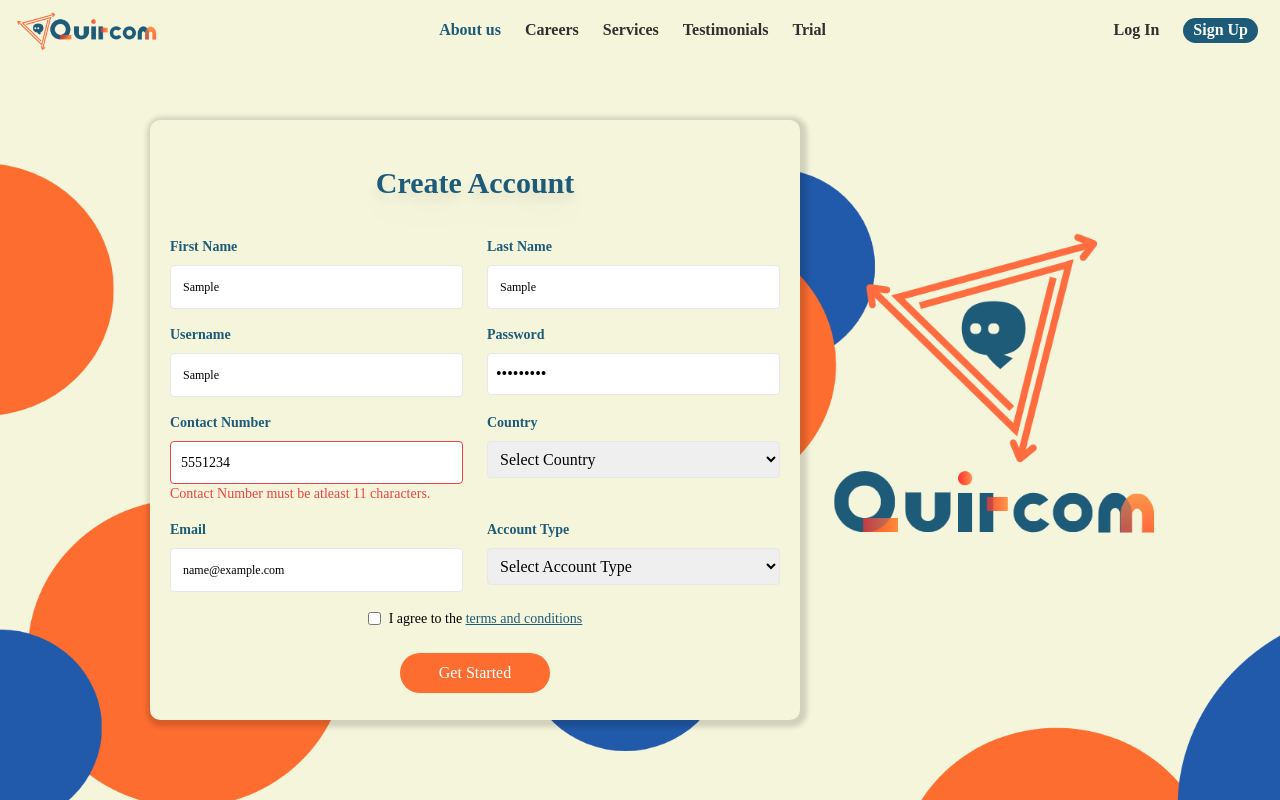
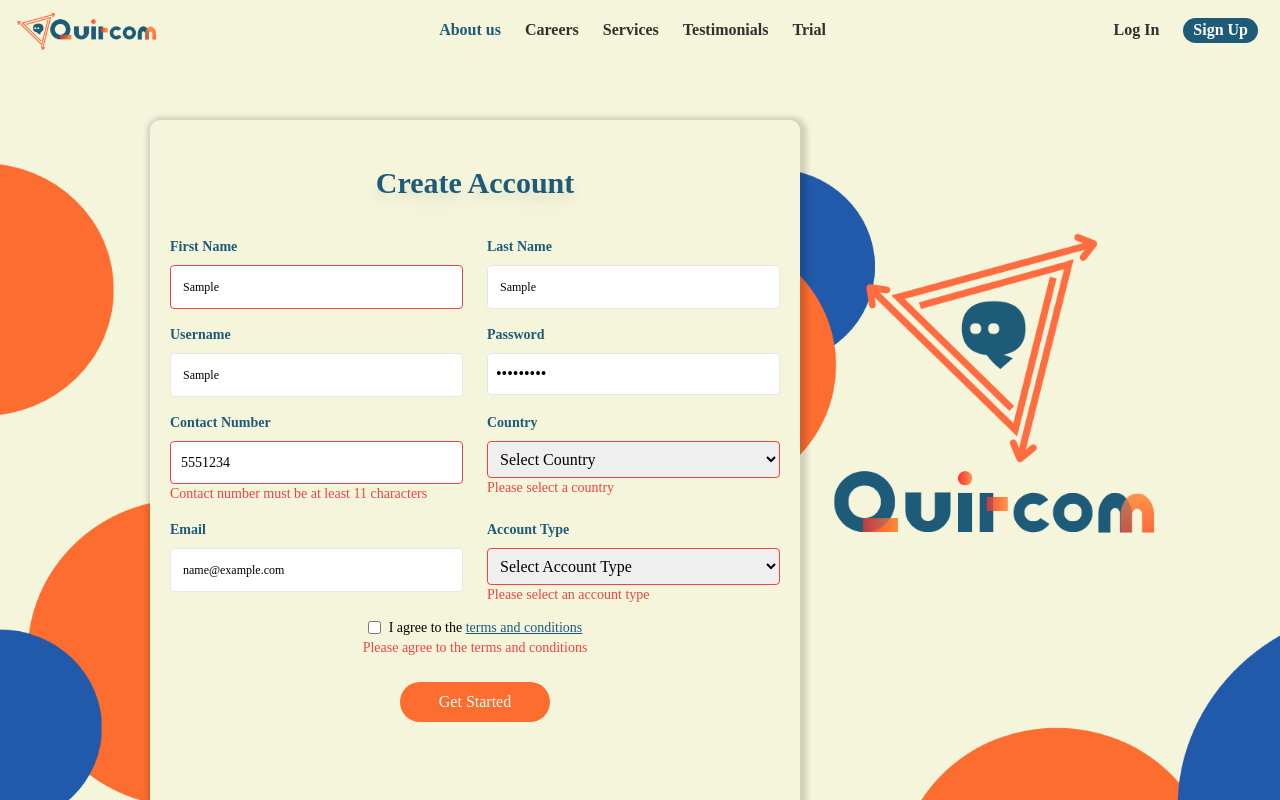
Before and after one commit to jianDeveloper/quircom, a React (Vite) app in the folder frontend/: page /registration in a window 1280 px wide. Both pictures are taken after typing "Sample", "Sample", "Sample", "Sample123", "5551234", "name@example.com" into the empty fields and a click on the button "Get Started". Shown: the top 800 px of the page. Built offline with nearby package versions, Linux system fonts and the light colour scheme.

Commit message:
Latest Update Backend

```diff
--- a/frontend/src/components/Reg.jsx
+++ b/frontend/src/components/Reg.jsx
@@ -41,6 +41,18 @@ const Reg = () => {
 
     // Validation checks
     const errors = {};
+    if (formData.firstName.length == 0) {
+      errors.firstName = 'Please input your first name'
+    }
+    if (formData.surName.length == 0) {
+      errors.surName = 'Please input your last name'
+    }
+    if (formData.userName.length == 0) {
+      errors.userName = 'Please input your username'
+    }
+    if (formData.passWord.length == 0) {
+      errors.passWord = 'Please input your password'
+    }
     if (formData.contactNum.length < 11) {
       errors.contactNum = 'Contact number must be at least 11 characters';
     }
@@ -76,7 +88,7 @@ const Reg = () => {
   return (
     <section className="">
       <div className="flex xl:none xl:justify-start h-screen mb-[200px] md:mb-0 justify-center" style={{background: `url(${BGreg})`, backgroundRepeat:'no-repeat', backgroundSize:'cover'}}>
-        <div className='flex flex-col mt-[60px] xl:ml-[150px] md:h-[600px] bg-[beige] bg-opacity-80 md:bg-[beige] w-screen md:w-[650px] px-[20px] py-[30px] rounded-[10px] md:shadow-[2px_2px_5px_5px_rgba(0,0,0,0.15)]'>
+        <div className='flex flex-col mt-[60px] xl:ml-[150px] md:h-[700px] bg-[beige] bg-opacity-80 md:bg-[beige] w-screen md:w-[650px] px-[20px] py-[30px] rounded-[10px] md:shadow-[2px_2px_5px_5px_rgba(0,0,0,0.15)]'>
         <h2 className='text-center mx-[20px] mt-[10px] text-[30px] text-[#1D5B79] font-extrabold drop-shadow-xl'>Create Account</h2>
           <div className="container mx-auto mt-8">
             <form className="w-full max-w-screen-ss mx-auto" onSubmit={handleSubmit}>
@@ -91,9 +103,10 @@ const Reg = () => {
                     name="firstName"
                     value={formData.firstName}
                     onChange={handleChange}
-                    className="w-full text-[12px] p-3 border rounded"
+                    className={`w-full text-[12px] p-3 border rounded ${invalidFields.contactNum ? 'border-red-500' : ''}`}
                     placeholder="Enter your first name"
                   />
+                  {invalidFields.firstName && <p className="text-red-500">{invalidFields.firstName}</p>}
                 </div>
                 <div className="w-full md:w-1/2 px-3 mb-4">
                   <label htmlFor="lastName" className="block text-[#1D5B79] text-sm font-bold mb-2">
@@ -105,9 +118,10 @@ const Reg = () => {
                     name="surName"
                     value={formData.surName}
                     onChange={handleChange}
-                    className="w-full text-[12px] p-3 border rounded"
+                    className={`w-full text-[12px] p-3 border rounded ${invalidFields.surName ? 'border-red-500' : ''}`}
                     placeholder="Enter your last name"
                   />
+                  {invalidFields.surName && <p className="text-red-500">{invalidFields.surName}</p>}
                 </div>
               </div>
 
@@ -122,9 +136,10 @@ const Reg = () => {
                     name="userName"
                     value={formData.userName}
                     onChange={handleChange}
-                    className="w-full text-[12px] p-3 border rounded"
+                    className={`w-full text-[12px] p-3 border rounded ${invalidFields.userName ? 'border-red-500' : ''}`}
                     placeholder="Enter your username"
                   />
+                  {invalidFields.userName && <p className="text-red-500">{invalidFields.userName}</p>}
                 </div>
                 <div className="w-full md:w-1/2 px-3 mb-4">
                   <label htmlFor="password" className="block text-[#1D5B79] text-sm font-bold mb-2">
@@ -136,9 +151,10 @@ const Reg = () => {
                     name="passWord"
                     value={formData.passWord}
                     onChange={handleChange}
-                    className="w-full p-2 border rounded"
+                    className={`w-full p-2 border rounded ${invalidFields.passWord ? 'border-red-500' : ''}`}
                     placeholder="Enter your password"
                   />
+                  {invalidFields.passWord && <p className="text-red-500">{invalidFields.passWord}</p>}
                 </div>
               </div>
 
@@ -156,7 +172,7 @@ const Reg = () => {
                     className={`w-full text-[14px] p-2.5 border rounded ${invalidFields.contactNum ? 'border-red-500' : ''}`}
                     placeholder="Enter your contact number"
                   />
-                  {invalidFields.contactNum && <p className="text-red-500 text-sm">Contact Number must be atleast 11 characters.</p>}
+                  {invalidFields.contactNum && <p className="text-red-500 text-sm">{invalidFields.contactNum}</p>}
                 </div>
                 <div className="w-full md:w-1/2 px-3 mb-4">
                   <label htmlFor="country" className="block text-[#1D5B79] text-sm font-bold mb-2">
@@ -167,12 +183,11 @@ const Reg = () => {
                     name="country"
                     value={formData.country}
                     onChange={handleChange}
-                    className="w-full p-2 border rounded"
-                  >
+                    className={`w-full p-2 border rounded ${invalidFields.contactNum ? 'border-red-500' : ''}`}>
                     <option value="">Select Country</option>
                     <option value="Philippines">Philippines</option>
-
                   </select>
+                  {invalidFields.country && <p className="text-red-500 text-sm">{invalidFields.country}</p>}
                 </div>
               </div>
 
@@ -187,9 +202,10 @@ const Reg = () => {
                     name="eMail"
                     value={formData.eMail}
                     onChange={handleChange}
-                    className="w-full text-[12px] p-3  border rounded"
+                    className={`w-full text-[12px] p-3  border rounded ${invalidFields.eMail ? 'border-red-500' : ''}`}
                     placeholder="Enter your email"
                   />
+                  {invalidFields.contactNum && <p className="text-red-500 text-sm">{invalidFields.eMail}</p>}
                 </div>
                 <div className="w-full md:w-1/2 px-3 mb-3">
                   <label htmlFor="accountType" className="block text-[#1D5B79] text-sm font-bold mb-2">
@@ -200,12 +216,12 @@ const Reg = () => {
                     name="accType"
                     value={formData.accType}
                     onChange={handleChange}
-                    className="w-full p-2 border rounded"
-                  >
+                    className={`w-full p-2 border rounded ${invalidFields.accType ? 'border-red-500' : ''}`}>
                     <option value="">Select Account Type</option>
                     <option value="freelancer">Freelancer</option>
                     <option value="client">Client</option>
                   </select>
+                  {invalidFields.accType && <p className="text-red-500 text-sm">{invalidFields.accType}</p>}
                 </div>
               </div>
               <div className="mb-6">
@@ -216,12 +232,13 @@ const Reg = () => {
                     name="aggRee"
                     checked={formData.aggRee}
                     onChange={handleChange}
-                    className="mr-2"
+                    className={`mr-2 ${invalidFields.aggRee ? 'border-red-500' : ''}`}
                   />
                   <label htmlFor="agree" className='text-[14px]'>
                     I agree to the <Link className='text-[#1D5B79] font-medium'><u>terms and conditions</u></Link>
                   </label>
                 </div>
+                {invalidFields.aggRee && <p className="text-red-500 text-center text-sm">{invalidFields.aggRee}</p>}
               </div>
               <div className="flex justify-center">
                 <button
```
